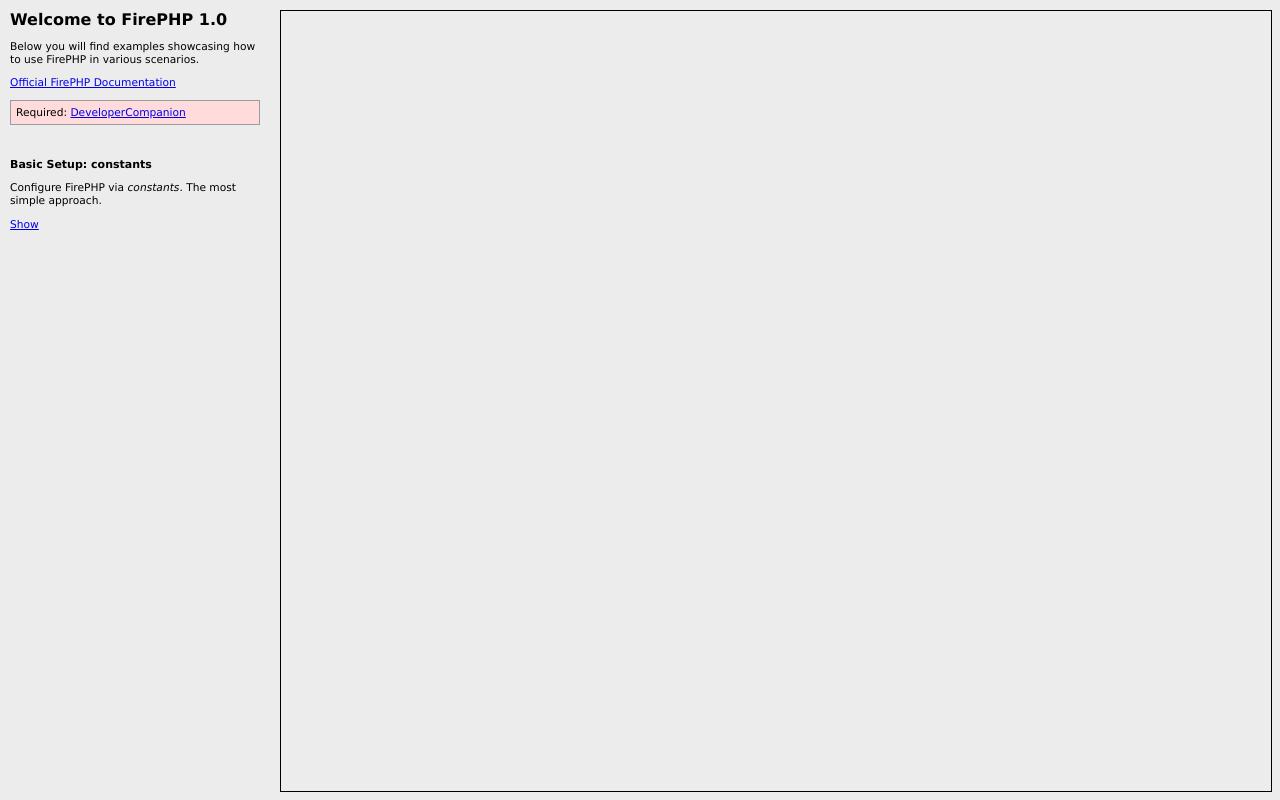
After one commit to firephp/quickstart, a PHP site: page /www/ in a window 1280 px wide. The commit adds this page. Run offline with PHP 8.4, Linux system fonts and the light colour scheme.

Commit message:
tutorial harness

```diff
--- a/Index.php
+++ b/Index.php
@@ -1,3 +1,5 @@
 <?php
 
-echo 'Welcome!';
+require_once(dirname(__FILE__) . '/www/common.php');
+
+header('Location: ' . $baseURL . '/www/');
--- /dev/null
+++ b/www/Index.php
@@ -0,0 +1,34 @@
+<html>
+    <head>
+        <title>FirePHP 1.0 Quickstart</title>
+        <link href="style.css" rel="stylesheet" type="text/css"/>
+        <style>
+            BODY {
+                background-color: #ececec;
+            }
+        </style>
+    </head>
+    <body><table cellpadding="10" cellspacing="0" border="0" width="100%" height="100%">
+        <tr>
+            <td valign="top" style="min-width: 250px;">
+                <h1>Welcome to FirePHP 1.0</h1>
+
+                <p>Below you will find examples showcasing how to use FirePHP in various scenarios.</p>
+
+                <p><a target="_blank" href="http://docs.sourcemint.org/firephp.org/firephp/1">Official FirePHP Documentation</a></p>
+
+                <p style="background-color: #FFDBDB; text-a;ign: center; padding: 5px; border: 1px solid #9c9c9c;">Required: <a target="_blank" href="http://docs.sourcemint.org/firephp.org/firephp/1/-docs/Clients">DeveloperCompanion</a></p>
+
+                <br/>
+
+                <h2>Basic Setup: constants</h2>
+
+                <p>Configure FirePHP via <i>constants</i>. The most simple approach.</p>
+
+                <p><a target="content" href="/examples/BasicSetupConstants/README.php">Show</a></p>
+
+            </td>
+            <td valign="top" width="100%"><iframe name="content" style="border: 1px solid black;" frameBorder="1" border="1" width="100%" height="100%"></iframe></td>
+        </tr>
+    </table></body>
+</html>
--- /dev/null
+++ b/www/style.css
@@ -0,0 +1,18 @@
+HTML, BODY, TD {
+    font-family: Verdana, Geneva, Arial, Helvetica, sans-serif;
+    font-size: 8pt;
+}
+HTML, BODY {
+    padding: 0px;
+    margin: 0px;
+    width: 100%;
+    height: 100%;
+    overflow: hidden;
+    background-color: #ffffff;
+}
+H1 {
+    font-size: 16px;
+}
+H2 {
+    font-size: 11px;
+}
```
Also changed, not shown: www/common.php (added, +29 -0 lines), www/show-file.php (added, +20 -0 lines).
